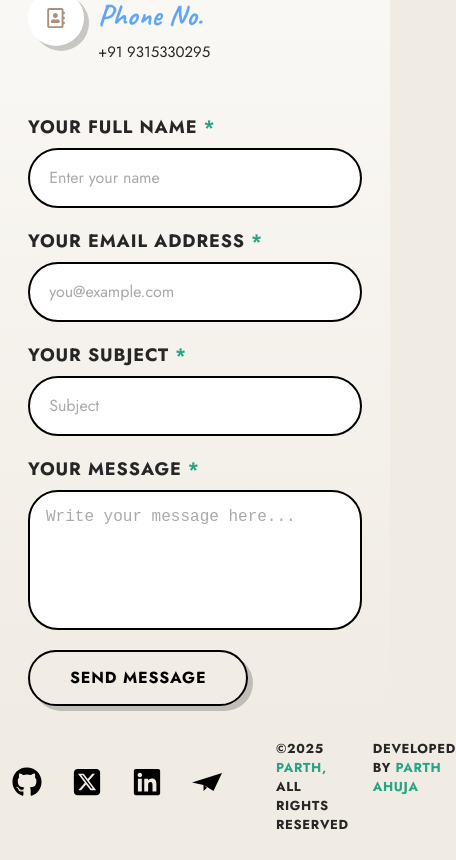
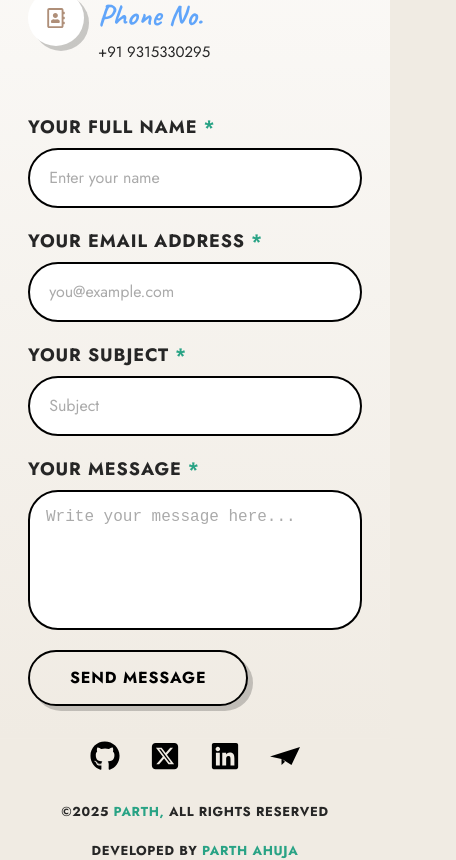
Before and after one commit to ParthAhuja4/parth-portfolio, a React (Vite) app: page / in a window 390 px wide. Shown: the part 9680-10540 px from the top of the page, 456 px wide, since content can reach past the window. Before the commit the page ends 10514 px from the top, so only its background shows below. Built offline with nearby package versions, Linux system fonts and the light colour scheme.

Commit message:
responsive footer

```diff
--- a/src/components/Footer/Footer.css
+++ b/src/components/Footer/Footer.css
@@ -1,10 +1,11 @@
 .footer {
   border-top: 1px solid rgba(255, 255, 255, 0.05);
 }
+
 .footer_container {
+  display: grid;
   grid-template-columns: repeat(3, 1fr);
   align-items: center;
-  display: grid;
 }
 
 .footer_socials {
@@ -38,6 +39,38 @@
   font-size: var(--tiny-font-size);
   font-weight: 700;
 }
+
 .copyright span {
   color: var(--primary-color);
 }
+
+/* Responsive Fixes */
+@media screen and (max-width: 768px) {
+  .footer_container {
+    grid-template-columns: 1fr;
+    row-gap: 20px;
+    justify-items: center;
+    text-align: center;
+  }
+
+  .footer_socials {
+    justify-self: center;
+    margin-right: 0;
+  }
+
+  .copyright:nth-child(2),
+  .copyright:nth-child(3) {
+    justify-self: center;
+    align-self: center;
+  }
+}
+
+@media screen and (min-width: 769px) and (max-width: 1024px) {
+  .footer_container {
+    grid-template-columns: repeat(2, 1fr);
+  }
+
+  .copyright:nth-child(3) {
+    justify-self: flex-end;
+  }
+}
```
